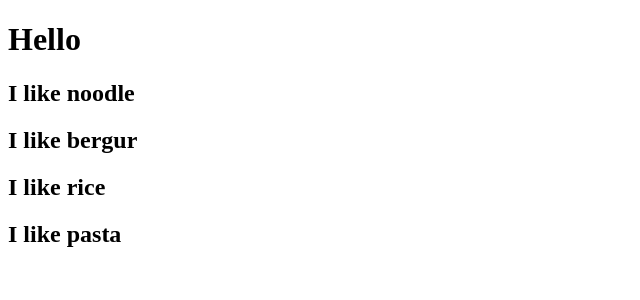
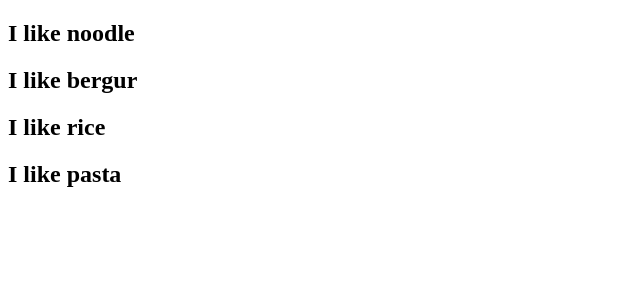
Before and after one commit to juuunobae/movie_app, a React (Create React App) app: page / in a window 1280 px wide. Shown: the top 300 px of the page, without its empty margins (0-640 px from the left). Built offline with nearby package versions, Linux system fonts and the light colour scheme.

Commit message:
data rendering and propTypes

```diff
--- a/src/App.js
+++ b/src/App.js
@@ -12,9 +12,8 @@ const foods = ["noodle", "bergur", "rice", "pasta"];
 function App() {
   return (
     <div>
-      <h1>Hello</h1>
-      {foods.map((food) => (
-        <Food fav={food} />
+      {foods.map((food, index) => (
+        <Food fav={food} key={index} />
       ))}
     </div>
   );
```
Also changed, not shown: 1 other file (tests, documents, lock files or other folders).
